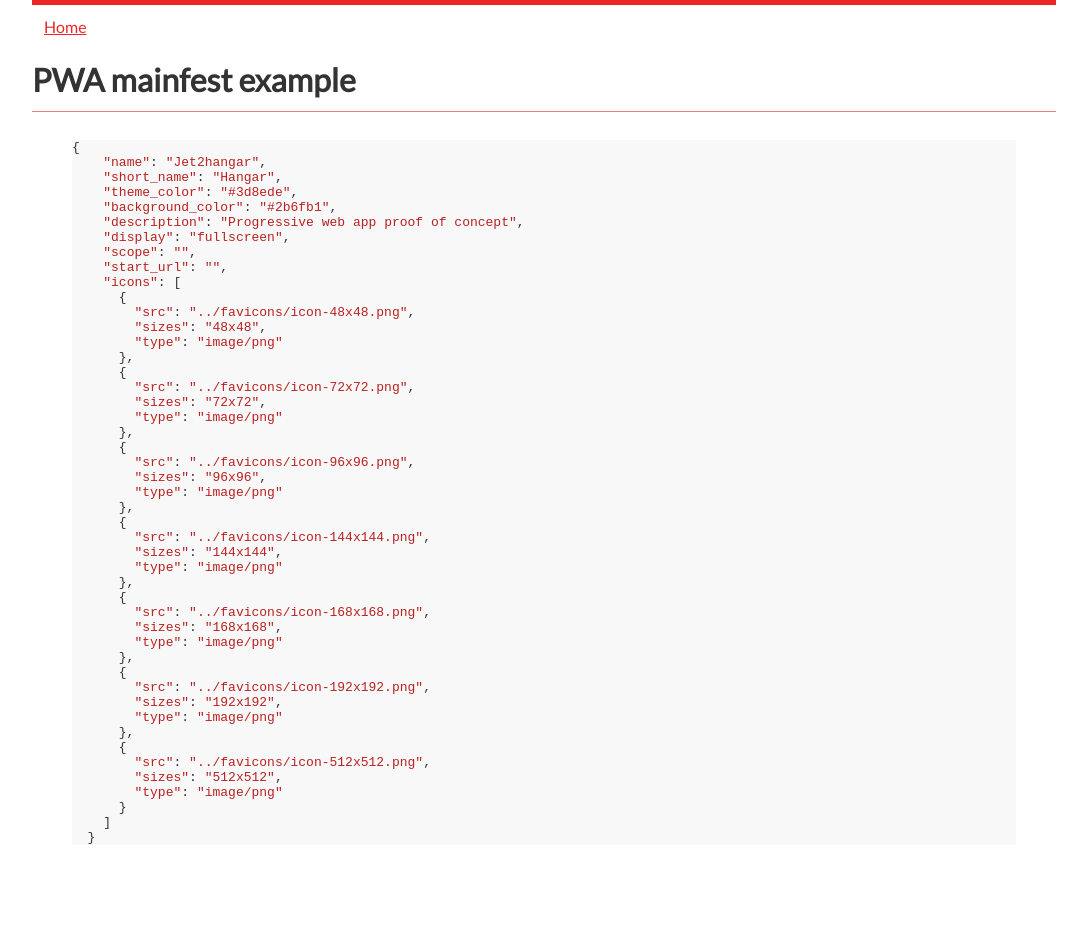
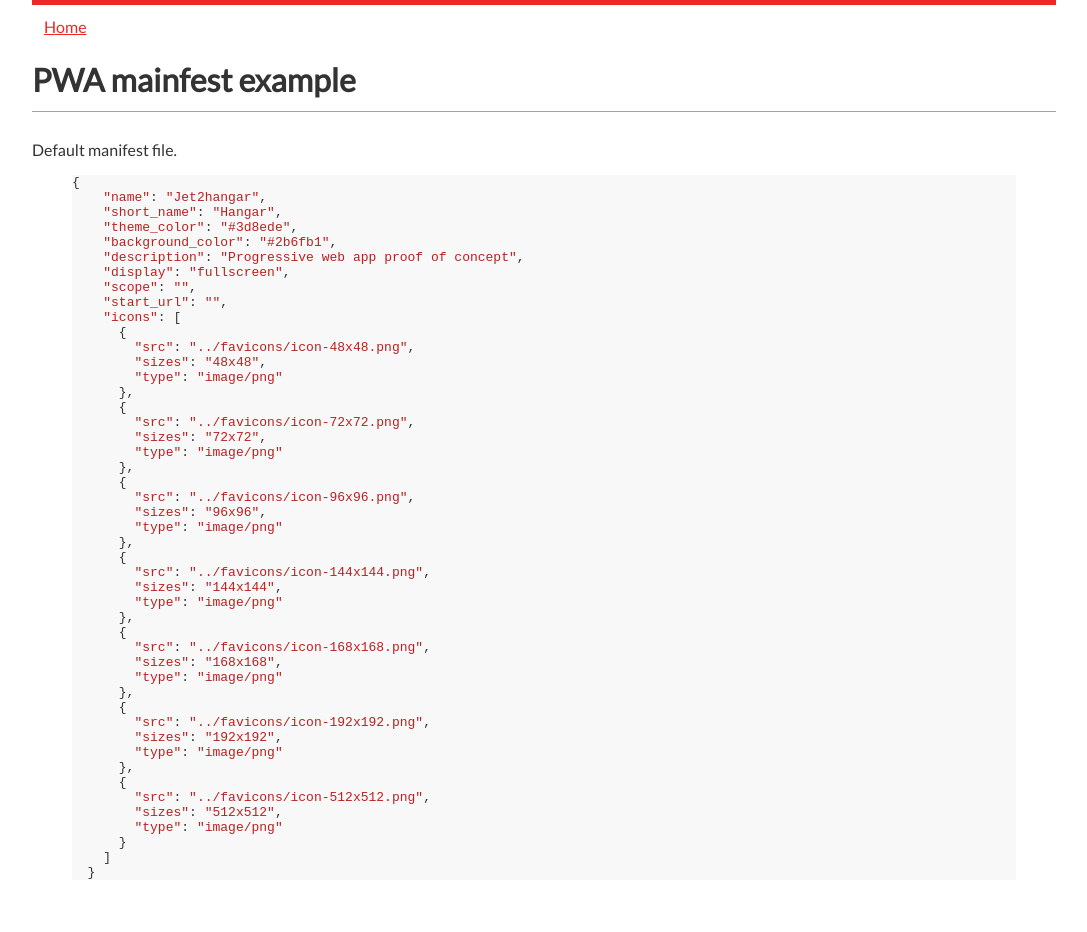
Before and after one commit to kubaprochniak/jet2hangar.github.io, a Jekyll site: the page built from _posts/2018-05-16-manifest-example.html, in a window 1280 px wide. Shown: the whole page, without its empty margins (96-1183 px from the left). Built offline with Jekyll 4.4.1, drawn with Linux system fonts in a browser that asks for light colours; before the commit the page ends 900 px from its top, so only the background shows below that.

```diff
--- a/_config.yml
+++ b/_config.yml
@@ -43,9 +43,6 @@ plugins:
 sass:
     sass_dir: ./_styles
 
-# Syntax highliter
-highlighter: rouge
-
 # Exclude from processing.
 # The following items will not be processed, by default. Create a custom list
 # to override the default setting.
--- a/_posts/2018-05-16-manifest-example.html
+++ b/_posts/2018-05-16-manifest-example.html
@@ -2,11 +2,12 @@
 layout: post
 title:  PWA mainfest example
 date:   2018-05-16 17:27:05 +0100
+permalink: manifest
 categories: pwa
 tags: pwa manifest json
-highlighter: rouge
-permalink: manifest
 ---
+
+<p>Default manifest file. </p>
 
 {% highlight javascript %}
 {% include manifest.json %}
```
Also changed, not shown: _includes/head.html (+12 -0 lines), assets/js/serviceworker.js (added).
